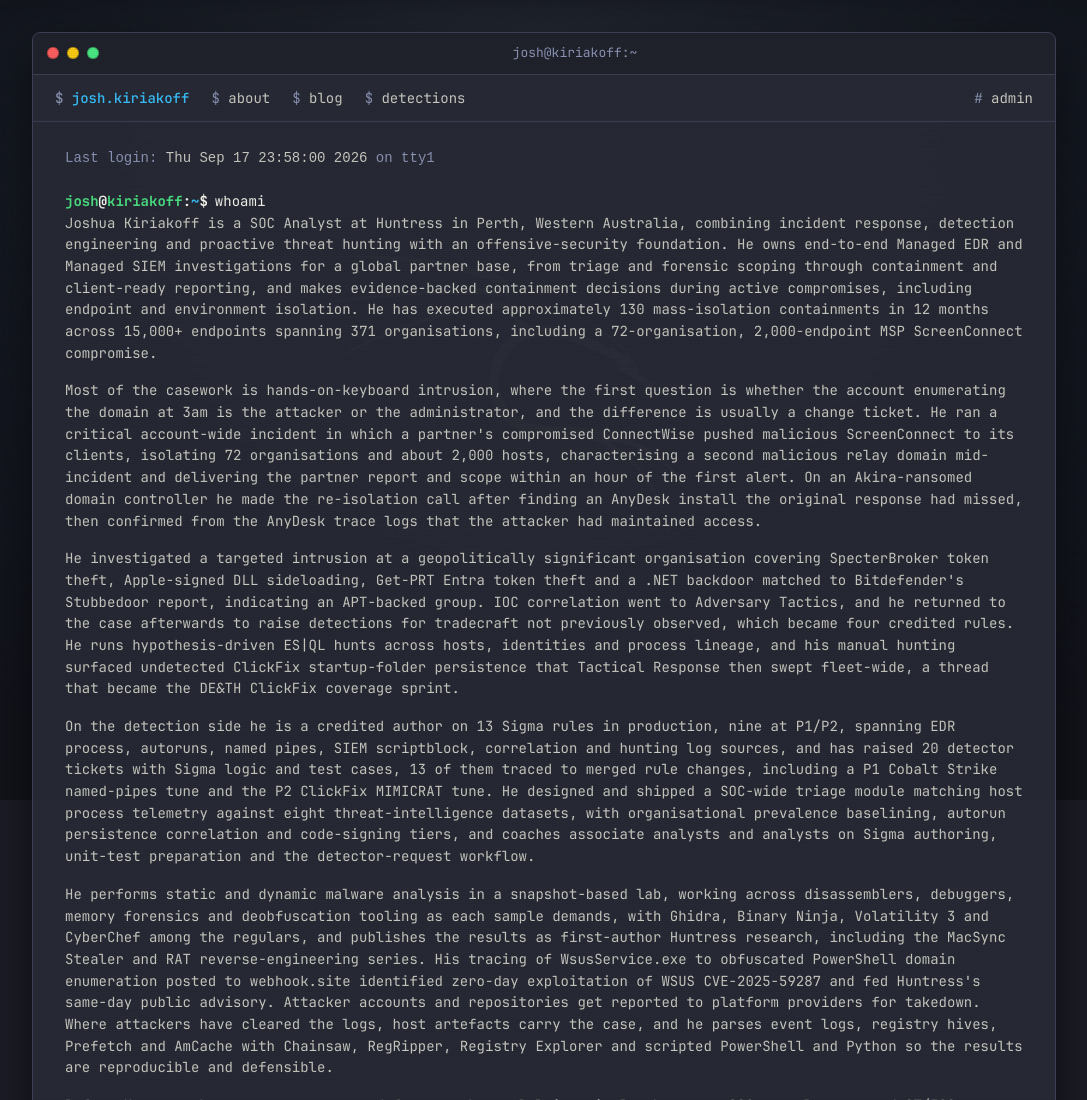
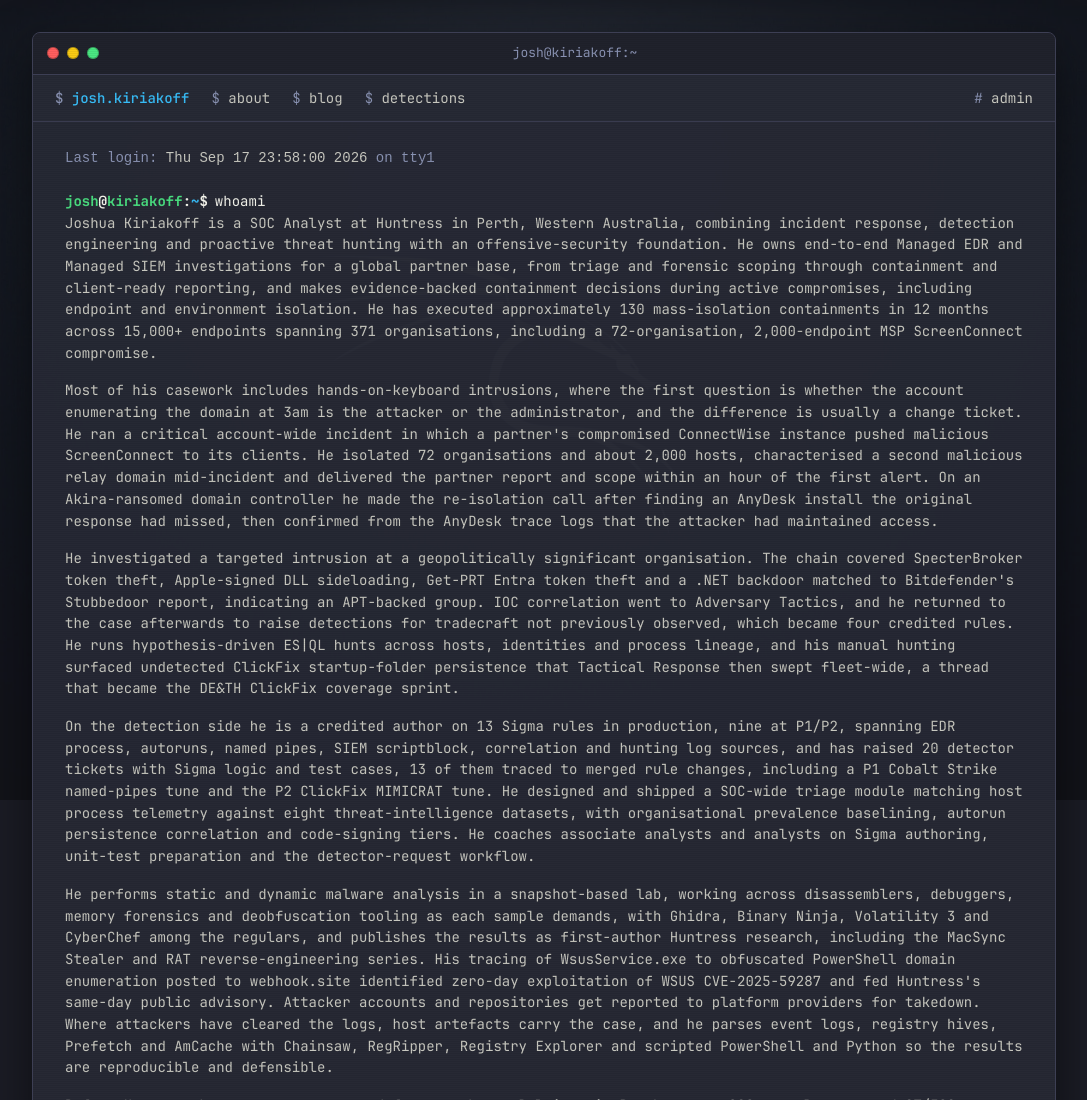
Before and after one commit to josh-kiriakoff/josh-kiriakoff.github.io, a plain HTML site: page index.html in a window 1280 px wide. Shown: the top 1100 px of the page, without its empty margins (96-1183 px from the left). Drawn offline with Linux system fonts and the light colour scheme.

Commit message:
Fix whoami grammar and drop Tradecraft Tuesday reference

```diff
--- a/index.html
+++ b/index.html
@@ -65,9 +65,9 @@
           </div>
           <div class="output" hidden>
             <p>Joshua Kiriakoff is a SOC Analyst at Huntress in Perth, Western Australia, combining incident response, detection engineering and proactive threat hunting with an offensive-security foundation. He owns end-to-end Managed EDR and Managed SIEM investigations for a global partner base, from triage and forensic scoping through containment and client-ready reporting, and makes evidence-backed containment decisions during active compromises, including endpoint and environment isolation. He has executed approximately 130 mass-isolation containments in 12 months across 15,000+ endpoints spanning 371 organisations, including a 72-organisation, 2,000-endpoint MSP ScreenConnect compromise.</p>
-            <p>Most of the casework is hands-on-keyboard intrusion, where the first question is whether the account enumerating the domain at 3am is the attacker or the administrator, and the difference is usually a change ticket. He ran a critical account-wide incident in which a partner's compromised ConnectWise pushed malicious ScreenConnect to its clients, isolating 72 organisations and about 2,000 hosts, characterising a second malicious relay domain mid-incident and delivering the partner report and scope within an hour of the first alert. On an Akira-ransomed domain controller he made the re-isolation call after finding an AnyDesk install the original response had missed, then confirmed from the AnyDesk trace logs that the attacker had maintained access.</p>
-            <p>He investigated a targeted intrusion at a geopolitically significant organisation covering SpecterBroker token theft, Apple-signed DLL sideloading, Get-PRT Entra token theft and a .NET backdoor matched to Bitdefender's Stubbedoor report, indicating an APT-backed group. IOC correlation went to Adversary Tactics, and he returned to the case afterwards to raise detections for tradecraft not previously observed, which became four credited rules. He runs hypothesis-driven ES|QL hunts across hosts, identities and process lineage, and his manual hunting surfaced undetected ClickFix startup-folder persistence that Tactical Response then swept fleet-wide, a thread that became the DE&amp;TH ClickFix coverage sprint.</p>
-            <p>On the detection side he is a credited author on 13 Sigma rules in production, nine at P1/P2, spanning EDR process, autoruns, named pipes, SIEM scriptblock, correlation and hunting log sources, and has raised 20 detector tickets with Sigma logic and test cases, 13 of them traced to merged rule changes, including a P1 Cobalt Strike named-pipes tune and the P2 ClickFix MIMICRAT tune. He designed and shipped a SOC-wide triage module matching host process telemetry against eight threat-intelligence datasets, with organisational prevalence baselining, autorun persistence correlation and code-signing tiers, and coaches associate analysts and analysts on Sigma authoring, unit-test preparation and the detector-request workflow.</p>
+            <p>Most of his casework includes hands-on-keyboard intrusions, where the first question is whether the account enumerating the domain at 3am is the attacker or the administrator, and the difference is usually a change ticket. He ran a critical account-wide incident in which a partner's compromised ConnectWise instance pushed malicious ScreenConnect to its clients. He isolated 72 organisations and about 2,000 hosts, characterised a second malicious relay domain mid-incident and delivered the partner report and scope within an hour of the first alert. On an Akira-ransomed domain controller he made the re-isolation call after finding an AnyDesk install the original response had missed, then confirmed from the AnyDesk trace logs that the attacker had maintained access.</p>
+            <p>He investigated a targeted intrusion at a geopolitically significant organisation. The chain covered SpecterBroker token theft, Apple-signed DLL sideloading, Get-PRT Entra token theft and a .NET backdoor matched to Bitdefender's Stubbedoor report, indicating an APT-backed group. IOC correlation went to Adversary Tactics, and he returned to the case afterwards to raise detections for tradecraft not previously observed, which became four credited rules. He runs hypothesis-driven ES|QL hunts across hosts, identities and process lineage, and his manual hunting surfaced undetected ClickFix startup-folder persistence that Tactical Response then swept fleet-wide, a thread that became the DE&amp;TH ClickFix coverage sprint.</p>
+            <p>On the detection side he is a credited author on 13 Sigma rules in production, nine at P1/P2, spanning EDR process, autoruns, named pipes, SIEM scriptblock, correlation and hunting log sources, and has raised 20 detector tickets with Sigma logic and test cases, 13 of them traced to merged rule changes, including a P1 Cobalt Strike named-pipes tune and the P2 ClickFix MIMICRAT tune. He designed and shipped a SOC-wide triage module matching host process telemetry against eight threat-intelligence datasets, with organisational prevalence baselining, autorun persistence correlation and code-signing tiers. He coaches associate analysts and analysts on Sigma authoring, unit-test preparation and the detector-request workflow.</p>
             <p>He performs static and dynamic malware analysis in a snapshot-based lab, working across disassemblers, debuggers, memory forensics and deobfuscation tooling as each sample demands, with Ghidra, Binary Ninja, Volatility 3 and CyberChef among the regulars, and publishes the results as first-author Huntress research, including the MacSync Stealer and RAT reverse-engineering series. His tracing of WsusService.exe to obfuscated PowerShell domain enumeration posted to webhook.site identified zero-day exploitation of WSUS CVE-2025-59287 and fed Huntress's same-day public advisory. Attacker accounts and repositories get reported to platform providers for takedown. Where attackers have cleared the logs, host artefacts carry the case, and he parses event logs, registry hives, Prefetch and AmCache with Chainsaw, RegRipper, Registry Explorer and scripted PowerShell and Python so the results are reproducible and defensible.</p>
             <p>Before Huntress he spent two years and four months at Deloitte in Perth across SOC, purple team and OT/ICS assessment work, monitoring enterprise environments in Microsoft Sentinel, Defender XDR, CrowdStrike Falcon, Carbon Black, Splunk and Elastic. Before that he delivered three disclosed web application vulnerability reports as an independent penetration tester, one rated P2 by an ASX-50 entity. He holds CDSA, eWPT and eJPT.</p>
           </div>
```
Also changed, not shown: about/index.html (+0 -1 lines).
